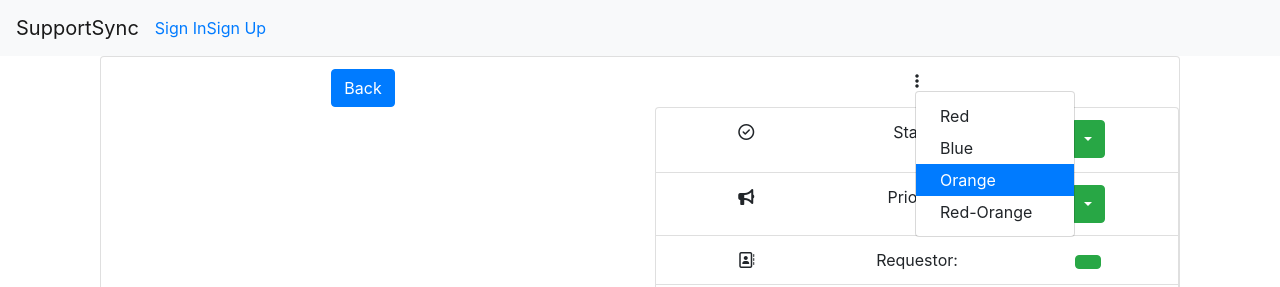
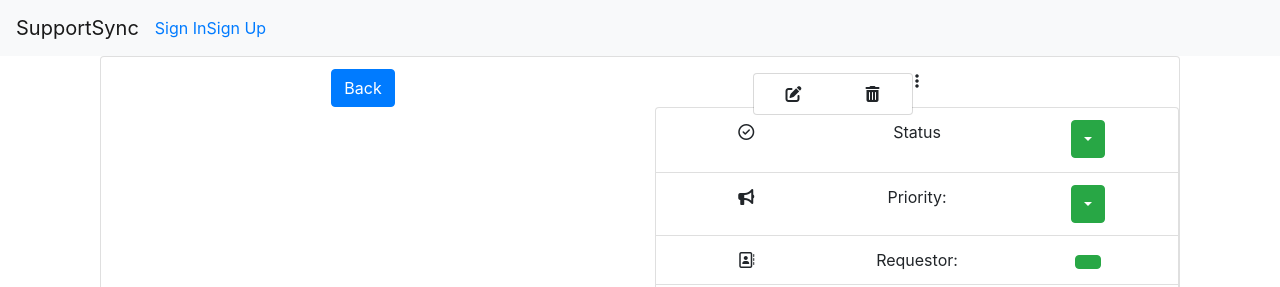
Before and after one commit to CallumDennisIE/support-sync-api, a React (Create React App) app in the folder frontend/: page /tickets/1 in a window 1280 px wide. Both pictures are taken after a click on the icon 917 px from the left and 81 px from the top of the page. Shown: the top 287 px of the page. Built offline with nearby package versions, Linux system fonts and the light colour scheme; no server answers.

Commit message:
style: style custom edit dropdown

```diff
--- a/frontend/src/components/MoreDropdown.js
+++ b/frontend/src/components/MoreDropdown.js
@@ -17,18 +17,24 @@ const ThreeDots = React.forwardRef(({ onClick }, ref) => (
 
 export const MoreDropdown = () => {
     return (
-        <Dropdown>
-            <Dropdown.Toggle as={ThreeDots} id="dropdown-custom-components">
-                Custom toggle
-            </Dropdown.Toggle>
+        <Dropdown className="ml-auto" drop="left">
+            <Dropdown.Toggle as={ThreeDots} />
 
-            <Dropdown.Menu>
-                <Dropdown.Item eventKey="1">Red</Dropdown.Item>
-                <Dropdown.Item eventKey="2">Blue</Dropdown.Item>
-                <Dropdown.Item eventKey="3" active>
-                    Orange
+            <Dropdown.Menu className="text-center">
+                <Dropdown.Item
+                    className={styles.DropdownItem}
+                    onclick={() => { }}
+                    aria-label="edit"
+                >
+                    <i className="fas fa-edit" />
                 </Dropdown.Item>
-                <Dropdown.Item eventKey="1">Red-Orange</Dropdown.Item>
+                <Dropdown.Item
+                    className={styles.DropdownItem}
+                    onclick={() => { }}
+                    aria-label="delete"
+                >
+                    <i className="fas fa-trash-alt" />
+                </Dropdown.Item>
             </Dropdown.Menu>
         </Dropdown >
     );
```
Also changed, not shown: 11 other files (tests, documents, lock files or other folders).
